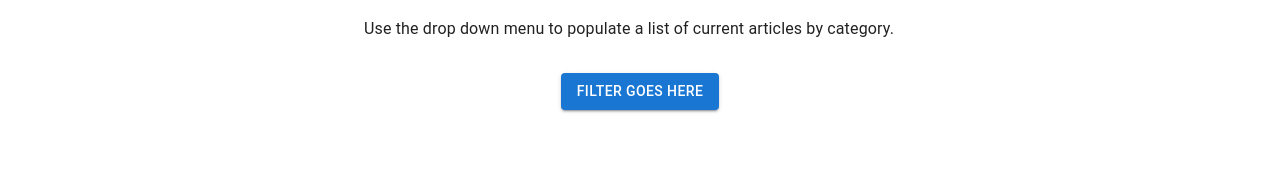
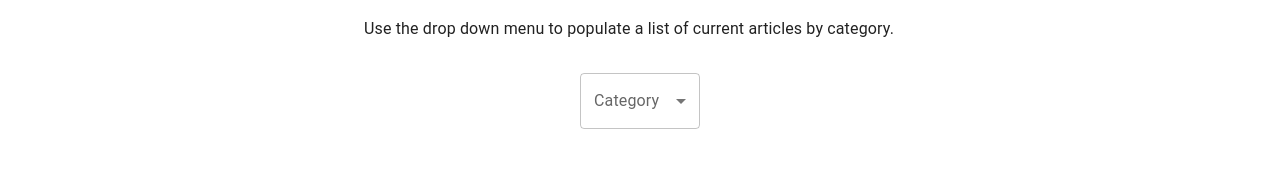
Before and after one commit to MattWalterTX/NYT_News_Reader, a React (Create React App) app: page / in a window 1280 px wide. Shown: the part 316-495 px from the top of the page. Built offline with nearby package versions, Linux system fonts and the light colour scheme.

Commit message:
Integrate Filter to home page

```diff
--- a/src/Components/App/App.js
+++ b/src/Components/App/App.js
@@ -17,6 +17,7 @@ import Link from '@mui/material/Link';
 import { createTheme, ThemeProvider } from '@mui/material/styles';
 import NewspaperIcon from '@mui/icons-material/Newspaper';
 import HomeCard from '../HomeCard/HomeCard';
+import Filter from '../Filter/Filter';
 
 function Copyright() {
   return (
@@ -79,7 +80,7 @@ export default function Album() {
               spacing={2}
               justifyContent="center"
             >
-              <Button variant="contained">Filter goes here</Button>
+              <Filter />
             </Stack>
           </Container>
         </Box>
--- a/src/Components/Filter/Filter.js
+++ b/src/Components/Filter/Filter.js
@@ -15,12 +15,12 @@ export default function BasicSelect() {
   return (
     <Box sx={{ minWidth: 120 }}>
       <FormControl fullWidth>
-        <InputLabel id="demo-simple-select-label">Age</InputLabel>
+        <InputLabel id="category-filter-label">Category</InputLabel>
         <Select
-          labelId="demo-simple-select-label"
-          id="demo-simple-select"
-          value={age}
-          label="Age"
+          labelId="category-filter-label"
+          id="category-filter"
+          value={category}
+          label="Category"
           onChange={handleChange}
         >
           <MenuItem value={'home'}>Home</MenuItem>
```
